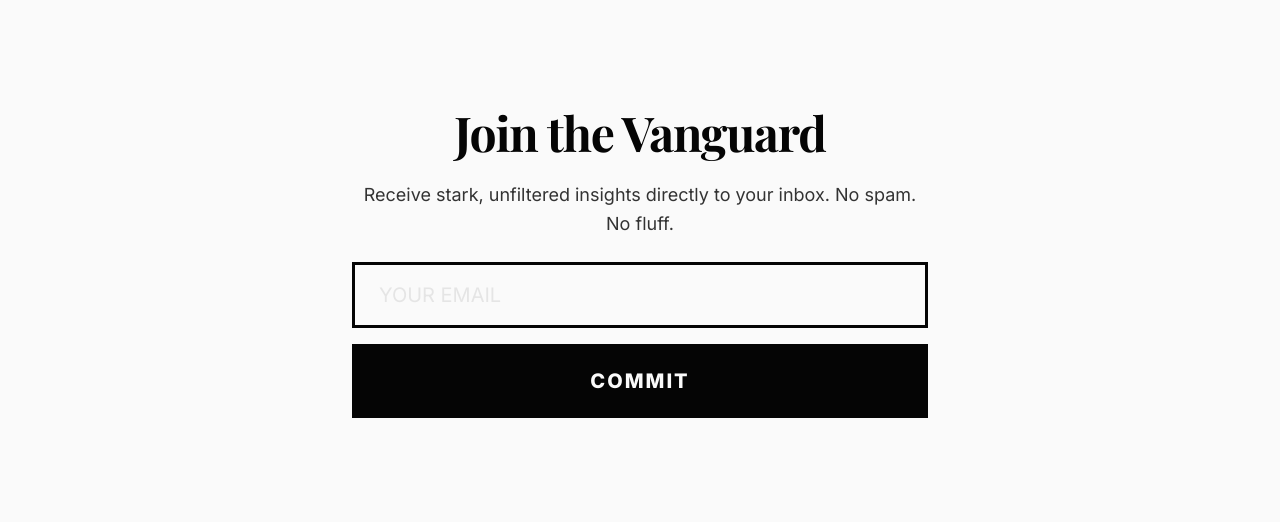
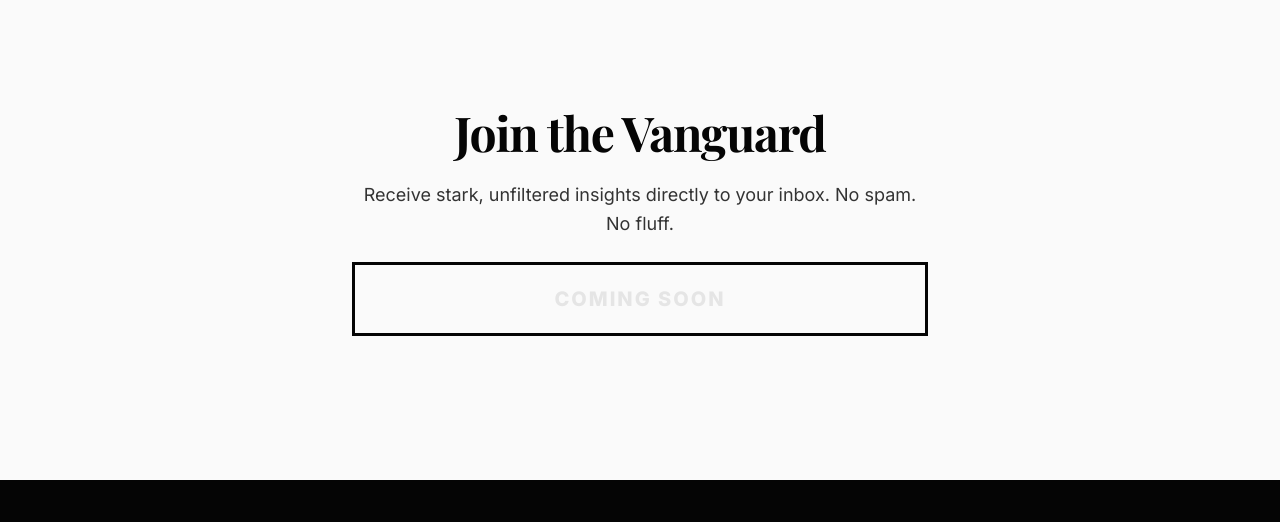
Before and after one commit to taiwancanuck99-hash/the-deliberate-man-blog-, an Astro site: page / in a window 1280 px wide. Shown: the part 3515-4037 px from the top of the page. Built offline with nearby package versions, Linux system fonts and the light colour scheme; Astro itself is replaced by a stand-in of ours; a web font is replaced by a local one.

Commit message:
chore: replace newsletter form with coming soon placeholder

```diff
--- a/src/pages/index.astro
+++ b/src/pages/index.astro
@@ -129,23 +129,11 @@ const dispatchEssays = allEssays.filter((essay) => !essay.data.isCore);
 						Receive stark, unfiltered insights directly to your inbox. No spam. No fluff.
 					</p>
 
-					<form id="newsletter-form" class="flex flex-col gap-4">
-						<label for="email" class="sr-only">Email Address</label>
-						<input
-							type="email"
-							id="email"
-							name="email"
-							placeholder="YOUR EMAIL"
-							required
-							class="w-full border-[3px] border-brand-black px-6 py-4 text-xl placeholder:text-brand-gray focus:border-brand-black focus:ring-0 focus:outline-none focus:bg-brand-white bg-brand-white"
-						/>
-						<button
-							type="submit"
-							class="w-full bg-brand-black text-brand-white px-8 py-5 text-xl font-black uppercase tracking-widest hover:bg-brand-white hover:text-brand-black transition-colors border-[3px] border-brand-black"
-						>
-							Commit
-						</button>
-					</form>
+					<div class="flex flex-col gap-4">
+						<div class="w-full border-[3px] border-brand-black px-8 py-5 text-xl font-black uppercase tracking-widest bg-brand-white text-brand-gray cursor-not-allowed">
+							Coming Soon
+						</div>
+					</div>
 					<div id="form-message" class="hidden mt-6 p-4 font-bold tracking-widest uppercase border-[3px]"></div>
 				</section>
 
```
